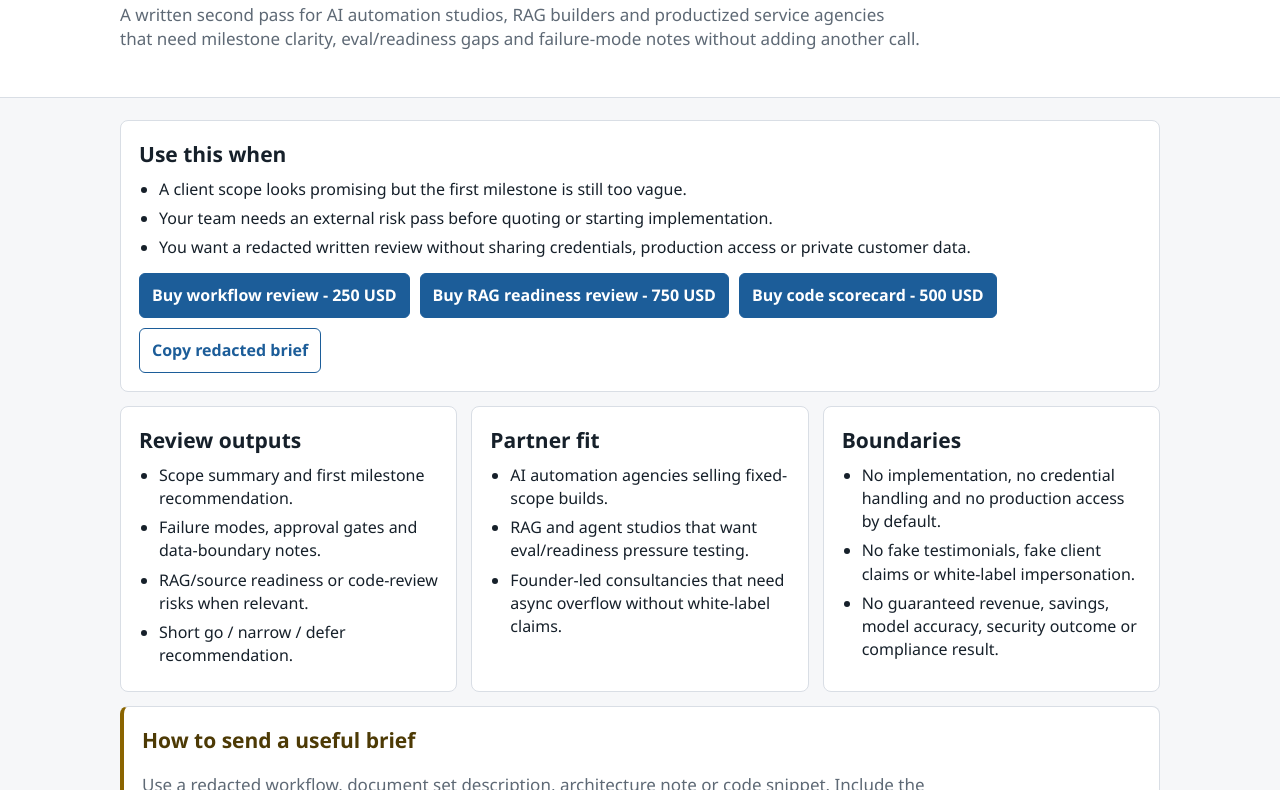
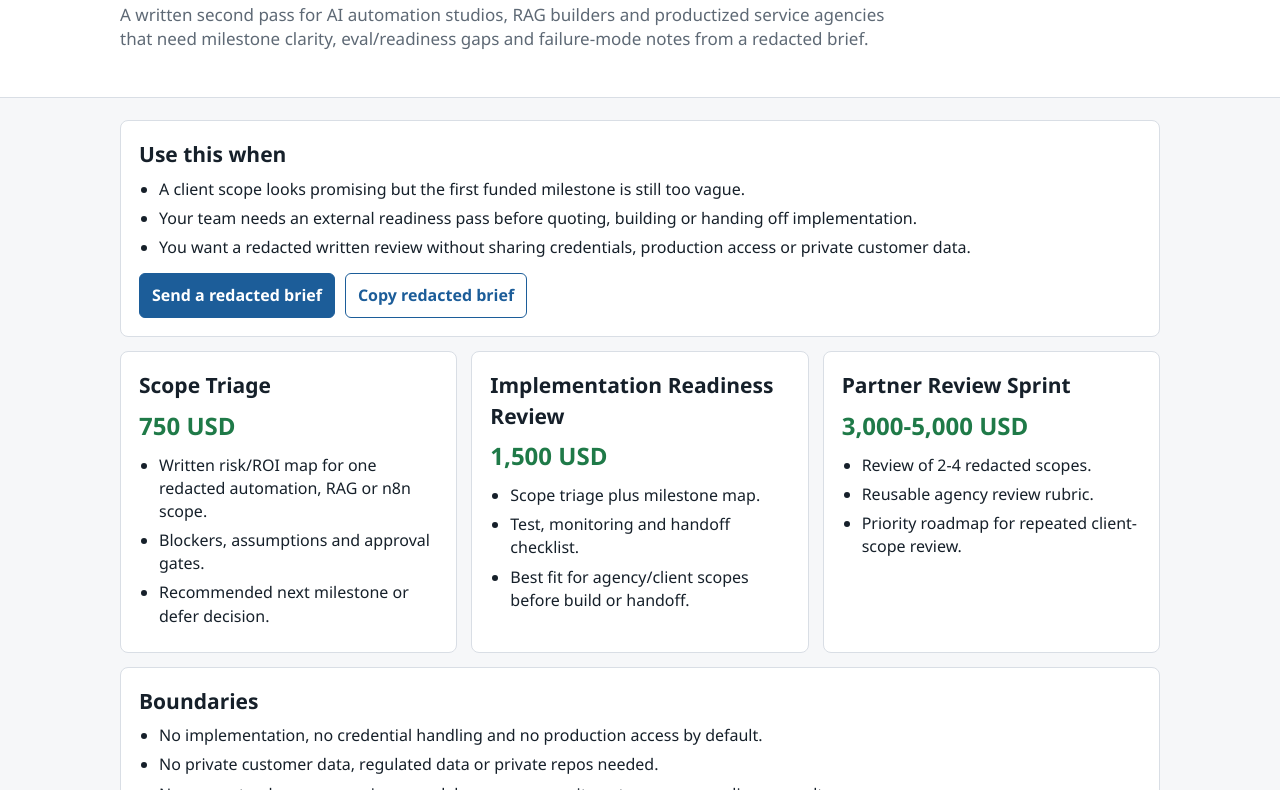
Before and after one commit to mindtrovertlabs-sketch/scopegrade-storefront, a plain HTML site: page agency-partner-review.html in a window 1280 px wide. Shown: the part 199-989 px from the top of the page. Drawn offline with Linux system fonts and the light colour scheme.

Commit message:
Align agency partner review with high-ticket tiers

```diff
--- a/agency-partner-review.html
+++ b/agency-partner-review.html
@@ -4,8 +4,8 @@
   <meta charset="utf-8">
   <meta name="viewport" content="width=device-width, initial-scale=1">
   <title>Scopegrade - Agency Partner Review</title>
-  <meta name="description" content="Async overflow review for AI automation studios, RAG builders and productized service agencies. Redacted scopes only, no calls or credentials required.">
-  <script type="application/ld+json">{"@context":"https://schema.org","@type":"Service","name":"Agency Partner Review","provider":{"@type":"Organization","name":"Scopegrade","url":"https://mindtrovertlabs-sketch.github.io/scopegrade-storefront/"},"description":"Async overflow review for AI automation studios, RAG builders and productized service agencies that need a redacted second pass before funding a build.","offers":[{"@type":"Offer","name":"Workflow Scoping Review - Single Workflow","price":"250","priceCurrency":"USD","url":"https://buy.stripe.com/bJe5kFdBy6XD24y9hxaEE04","availability":"https://schema.org/InStock"},{"@type":"Offer","name":"RAG Pilot Readiness Review - One Area","price":"750","priceCurrency":"USD","url":"https://buy.stripe.com/7sYbJ37da5TzbF8eBRaEE06","availability":"https://schema.org/InStock"},{"@type":"Offer","name":"AI Code Review Scorecard Pass - Module","price":"500","priceCurrency":"USD","url":"https://buy.stripe.com/5kQaEZfJGa9P8sW0L1aEE08","availability":"https://schema.org/InStock"}]}</script>
+  <meta name="description" content="Async readiness review for AI automation studios, RAG builders and productized service agencies. Redacted scopes only, no calls or credentials required.">
+  <script type="application/ld+json">{"@context":"https://schema.org","@type":"Service","name":"Agency Partner Review","provider":{"@type":"Organization","name":"Scopegrade","url":"https://mindtrovertlabs-sketch.github.io/scopegrade-storefront/"},"description":"Async readiness review for AI automation studios, RAG builders and productized service agencies that need a redacted second pass before funding a build.","offers":[{"@type":"Offer","name":"Scope Triage","price":"750","priceCurrency":"USD","availability":"https://schema.org/InStock"},{"@type":"Offer","name":"Implementation Readiness Review","price":"1500","priceCurrency":"USD","availability":"https://schema.org/InStock"},{"@type":"Offer","name":"Partner Review Sprint","price":"3000-5000","priceCurrency":"USD","availability":"https://schema.org/InStock"}]}</script>
   <style>
     :root {
       --ink: #16202a;
@@ -51,8 +51,8 @@
   <header>
     <div class="wrap hero">
       <p class="eyebrow">Scopegrade for AI agencies</p>
-      <h1>Async overflow review before your team commits build time.</h1>
-      <p>A written second pass for AI automation studios, RAG builders and productized service agencies that need milestone clarity, eval/readiness gaps and failure-mode notes without adding another call.</p>
+      <h1>Async readiness review before your team commits build time.</h1>
+      <p>A written second pass for AI automation studios, RAG builders and productized service agencies that need milestone clarity, eval/readiness gaps and failure-mode notes from a redacted brief.</p>
     </div>
   </header>
 
@@ -60,45 +60,54 @@
     <article class="card">
       <h2>Use this when</h2>
       <ul>
-        <li>A client scope looks promising but the first milestone is still too vague.</li>
-        <li>Your team needs an external risk pass before quoting or starting implementation.</li>
+        <li>A client scope looks promising but the first funded milestone is still too vague.</li>
+        <li>Your team needs an external readiness pass before quoting, building or handing off implementation.</li>
         <li>You want a redacted written review without sharing credentials, production access or private customer data.</li>
       </ul>
       <div class="button-row">
-        <a class="button" href="https://buy.stripe.com/bJe5kFdBy6XD24y9hxaEE04">Buy workflow review - 250 USD</a>
-        <a class="button" href="https://buy.stripe.com/7sYbJ37da5TzbF8eBRaEE06">Buy RAG readiness review - 750 USD</a>
-        <a class="button" href="https://buy.stripe.com/5kQaEZfJGa9P8sW0L1aEE08">Buy code scorecard - 500 USD</a>
+        <a class="button" href="mailto:mindtrovert.labs@gmail.com?subject=Redacted%20brief%20for%20Implementation%20Readiness%20Review">Send a redacted brief</a>
         <a class="button secondary" href="async-review-brief.html">Copy redacted brief</a>
       </div>
     </article>
 
     <div class="grid">
       <article class="card">
-        <h2>Review outputs</h2>
+        <h2>Scope Triage</h2>
+        <div class="price">750 USD</div>
         <ul>
-          <li>Scope summary and first milestone recommendation.</li>
-          <li>Failure modes, approval gates and data-boundary notes.</li>
-          <li>RAG/source readiness or code-review risks when relevant.</li>
-          <li>Short go / narrow / defer recommendation.</li>
+          <li>Written risk/ROI map for one redacted automation, RAG or n8n scope.</li>
+          <li>Blockers, assumptions and approval gates.</li>
+          <li>Recommended next milestone or defer decision.</li>
         </ul>
       </article>
       <article class="card">
-        <h2>Partner fit</h2>
+        <h2>Implementation Readiness Review</h2>
+        <div class="price">1,500 USD</div>
         <ul>
-          <li>AI automation agencies selling fixed-scope builds.</li>
-          <li>RAG and agent studios that want eval/readiness pressure testing.</li>
-          <li>Founder-led consultancies that need async overflow without white-label claims.</li>
+          <li>Scope triage plus milestone map.</li>
+          <li>Test, monitoring and handoff checklist.</li>
+          <li>Best fit for agency/client scopes before build or handoff.</li>
         </ul>
       </article>
       <article class="card">
-        <h2>Boundaries</h2>
+        <h2>Partner Review Sprint</h2>
+        <div class="price">3,000-5,000 USD</div>
         <ul>
-          <li>No implementation, no credential handling and no production access by default.</li>
-          <li>No fake testimonials, fake client claims or white-label impersonation.</li>
-          <li>No guaranteed revenue, savings, model accuracy, security outcome or compliance result.</li>
+          <li>Review of 2-4 redacted scopes.</li>
+          <li>Reusable agency review rubric.</li>
+          <li>Priority roadmap for repeated client-scope review.</li>
         </ul>
       </article>
     </div>
+
+    <article class="card">
+      <h2>Boundaries</h2>
+      <ul>
+        <li>No implementation, no credential handling and no production access by default.</li>
+        <li>No private customer data, regulated data or private repos needed.</li>
+        <li>No guaranteed revenue, savings, model accuracy, security outcome or compliance result.</li>
+      </ul>
+    </article>
 
     <article class="card note">
       <h2>How to send a useful brief</h2>
```
